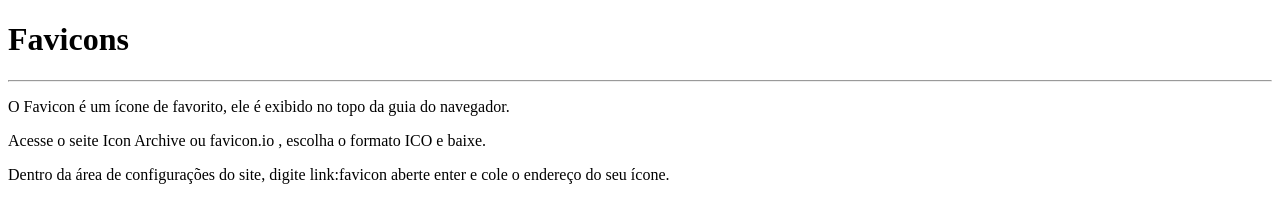
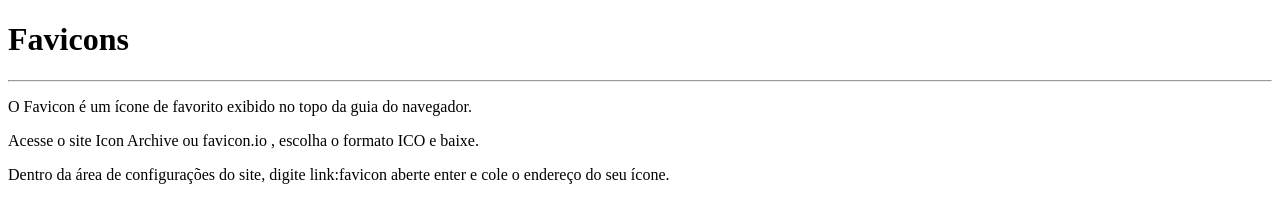
Before and after one commit to AllisonOnassis/html-css, a plain HTML site: page exercicios/Ex-05-favicons/index.html in a window 1280 px wide. Drawn offline with Linux system fonts and the light colour scheme.

Commit message:
Update index.html

```diff
--- a/exercicios/Ex-05-favicons/index.html
+++ b/exercicios/Ex-05-favicons/index.html
@@ -9,8 +9,8 @@
 <body>
     <h1>Favicons</h1>
     <hr>
-    <p>O Favicon é um ícone de favorito, ele é exibido no topo da guia do navegador.</p>
-    <p>Acesse o seite Icon Archive ou favicon.io , escolha o formato ICO e baixe.</p>
+    <p>O Favicon é um ícone de favorito exibido no topo da guia do navegador.</p>
+    <p>Acesse o site Icon Archive ou favicon.io , escolha o formato ICO e baixe.</p>
     <p>Dentro da área de configurações do site, digite link:favicon aberte enter e cole o endereço do seu ícone.</p>
 </body>
 </html>
```
